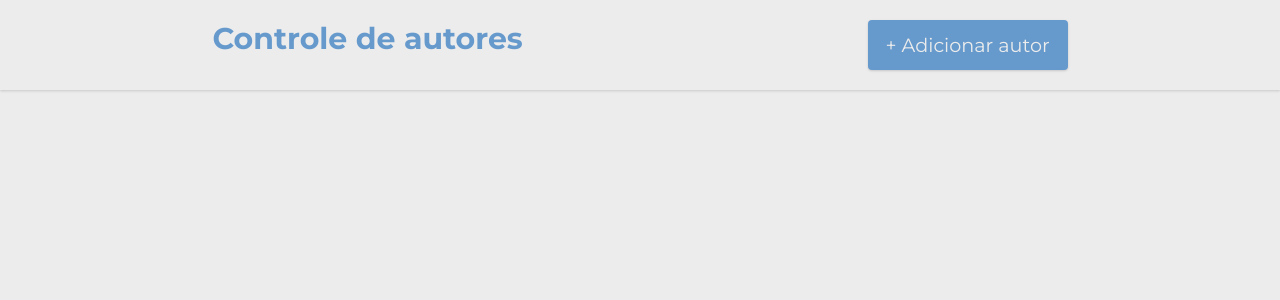
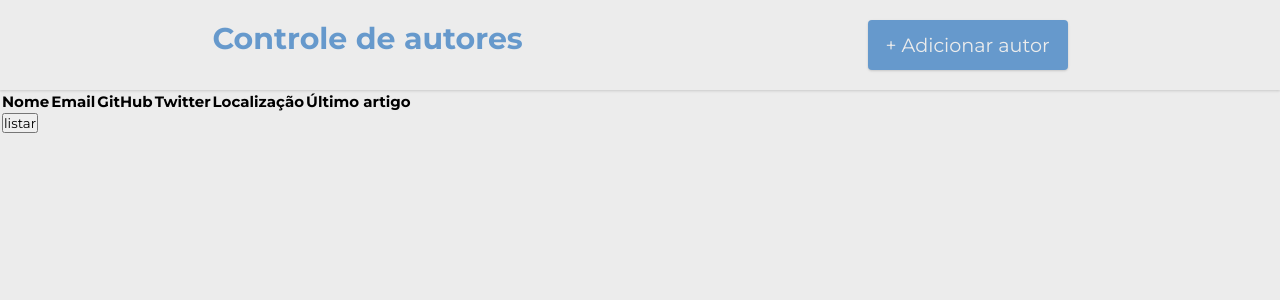
Before and after one commit to kdumagalhaes/crud-vuejs, a Vue app in the folder frontend/: page / in a window 1280 px wide. Shown: the top 300 px of the page. Built offline with nearby package versions, Linux system fonts and the light colour scheme.

Commit message:
Add cors middleware to fix fetch api

```diff
--- a/frontend/src/App.vue
+++ b/frontend/src/App.vue
@@ -1,18 +1,22 @@
 <template>
-  <Header />
+  <div class="app">
+    <Header />
+    <Table />
+  </div>
 </template>
 
 <script>
 // components
 import Header from "./components/Header.vue";
+import Table from "./components/Table.vue";
 
 export default {
   name: "App",
   components: {
     Header,
+    Table,
   },
 };
 </script>
 
-<style lang="scss">
-</style>
+<style lang="scss"></style>
--- a/frontend/src/components/Button.vue
+++ b/frontend/src/components/Button.vue
@@ -49,8 +49,8 @@ export default {
   transition: all 0.4s;
 
   &:hover {
-      box-shadow: none;
-      transform: scale(0.99);
+    box-shadow: none;
+    transform: scale(0.99);
   }
 }
 </style>
--- /dev/null
+++ b/frontend/src/components/Table.vue
@@ -0,0 +1,51 @@
+<template>
+  <table class="table">
+    <tr>
+      <th>Nome</th>
+      <th>Email</th>
+      <th>GitHub</th>
+      <th>Twitter</th>
+      <th>Localização</th>
+      <th>Último artigo</th>
+    </tr>
+    <tr v-for="author in authors" :key="author.id">
+      <td contenteditable="true">{{ author.name }}</td>
+      <td contenteditable="true">{{ author.email }}</td>
+      <td contenteditable="true">{{ author.github }}</td>
+      <td contenteditable="true">
+        {{ author.twitter }}
+      </td>
+      <td contenteditable="true">
+        {{ author.location }}
+      </td>
+      <td contenteditable="true">
+        {{ author.latest_article_published }}
+      </td>
+    </tr>
+    <button @click="listAllAuthors">listar</button>
+  </table>
+</template>
+
+<script>
+export default {
+  name: "Table",
+  data() {
+    return {
+      authors: "",
+    };
+  },
+  methods: {
+    async listAllAuthors() {
+      try {
+        const response = await fetch("http://localhost:8000/api/authors");
+        this.authors = await response.json();
+        this.showTable = true;
+      } catch (error) {
+        console.error(error);
+      }
+    },
+  },
+};
+</script>
+
+<style lang="scss" scoped></style>
--- a/frontend/src/main.js
+++ b/frontend/src/main.js
@@ -1,6 +1,6 @@
 import { createApp } from "vue";
 import App from "./App.vue";
 import store from "./store";
-import "./assets/css/_reset.scss"
+import "./assets/css/_reset.scss";
 
 createApp(App).use(store).mount("#app");
--- a/frontend/vue.config.js
+++ b/frontend/vue.config.js
@@ -8,4 +8,4 @@ module.exports = {
       },
     },
   },
-}
+};
```
Also changed, not shown: frontend/src/components/Header.vue (line endings or trailing spaces). Lines whose indentation alone changed are shown as unchanged.
